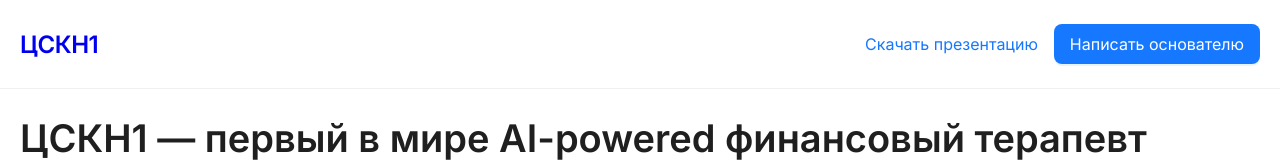
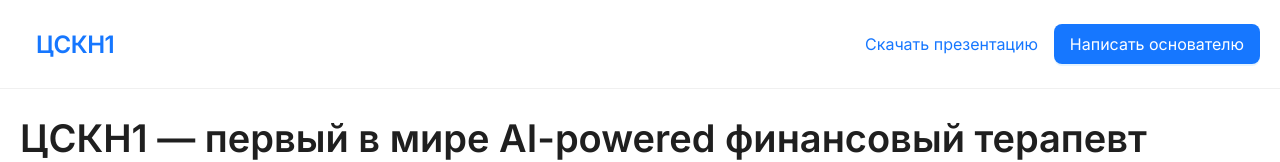
Before and after one commit to zdrnrt/cskn1, a React app: page / in a window 1280 px wide. Shown: the top 162 px of the page. Built offline with nearby package versions, Linux system fonts and the light colour scheme.

Commit message:
Правки стилей

```diff
--- a/src/App/Component/Header/Header.js
+++ b/src/App/Component/Header/Header.js
@@ -1,14 +1,12 @@
 import React from "react";
 import "./Header.scss"
 import { Button, Typography } from 'antd';
-const { Link } = Typography;
-
 
 export default function Header() {
   return (
     <header className="header">
       <div className="container header__content">
-        <a href="/" className="header__logo">ЦСКН1</a>
+        <Button type="link" href="/" className="header__logo">ЦСКН1</Button>
         <div className="header__controls">
           <Button type="link" size="large">Скачать презентацию</Button>
           <Button type="primary" size="large" href="">Написать основателю</Button>
--- a/src/App/Component/Header/Header.scss
+++ b/src/App/Component/Header/Header.scss
@@ -4,7 +4,6 @@
   border-bottom: 1px solid #F0F0F0;
 
   &__content {
-
     display: flex;
     flex-flow: row nowrap;
     justify-content: space-between;
--- a/src/App/scss/App.scss
+++ b/src/App/scss/App.scss
@@ -1,6 +1,6 @@
 :root{
-  --cl-main: #f00;
   --cl-primary: #262626;
+  --cl-blue: #1677ff;
 }
 
 // @font-face {
```
